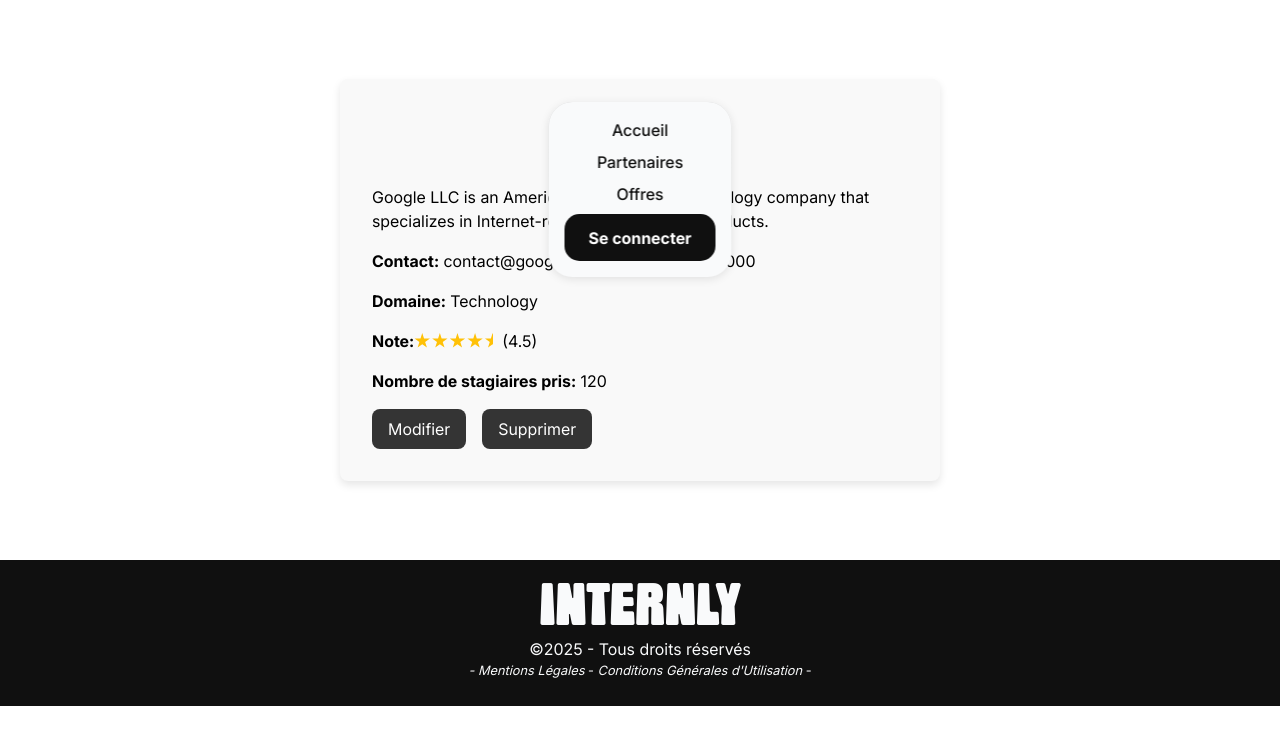
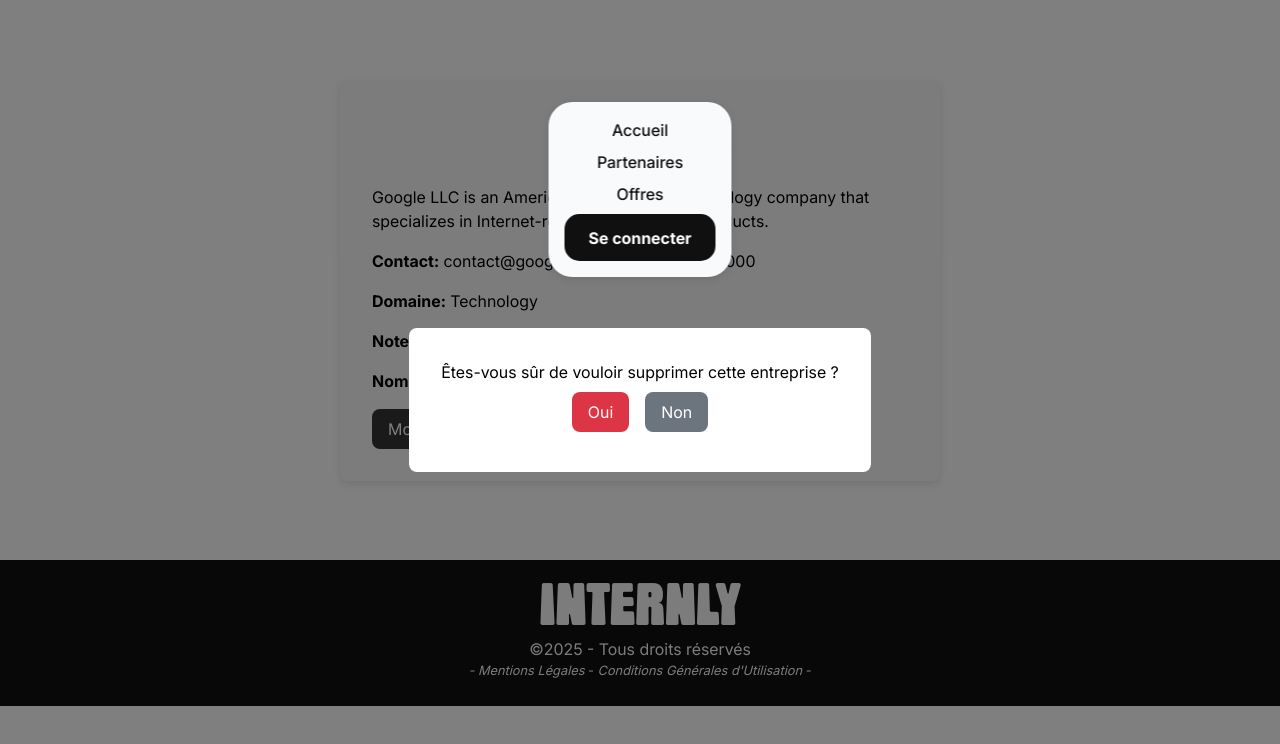
Before and after one commit to betasown/GR6-Internly_frontend, a Next.js app in the folder internly/: page /Google in a window 1280 px wide. Both pictures are taken after a click on the button "Supprimer". Shown: the top 744 px of the page. Built offline with nearby package versions, Linux system fonts and the light colour scheme.

Commit message:
feat: ajout d'une popup de confirmation pour la suppression d'une entreprise

```diff
--- a/internly/src/app/Google/page.js
+++ b/internly/src/app/Google/page.js
@@ -1,4 +1,6 @@
 "use client";
+import { useState } from 'react';
+import { useRouter } from 'next/navigation';
 
 export default function Page() {
     const company = {
@@ -12,6 +14,9 @@ export default function Page() {
         rating: 4.5,
         internsTaken: 120
     };
+
+    const [showConfirmPopup, setShowConfirmPopup] = useState(false);
+    const router = useRouter();
 
     const renderStars = (rating) => {
         const stars = [];
@@ -27,6 +32,21 @@ export default function Page() {
         return stars;
     };
 
+    const handleDeleteClick = () => {
+        setShowConfirmPopup(true);
+    };
+
+    const handleConfirmDelete = () => {
+        // Ajouter la logique de suppression ici
+        setShowConfirmPopup(false);
+        console.log('Entreprise supprimée');
+        router.push('/entreprises'); // Rediriger vers la page des entreprises
+    };
+
+    const handleCancelDelete = () => {
+        setShowConfirmPopup(false);
+    };
+
     return (
         <div className="slide-container">
             <div className="slide-company-container">
@@ -40,9 +60,19 @@ export default function Page() {
                 <p><strong>Nombre de stagiaires pris:</strong> {company.internsTaken}</p>
                 <div className="button-group">
                     <button className="edit-button">Modifier</button>
-                    <button className="delete-button">Supprimer</button>
+                    <button className="delete-button" onClick={handleDeleteClick}>Supprimer</button>
                 </div>
             </div>
+
+            {showConfirmPopup && (
+                <div className="popup">
+                    <div className="popup-content">
+                        <p>Êtes-vous sûr de vouloir supprimer cette entreprise ?</p>
+                        <button onClick={handleConfirmDelete}>Oui</button>
+                        <button onClick={handleCancelDelete}>Non</button>
+                    </div>
+                </div>
+            )}
         </div>
     );
 }
--- a/internly/src/app/globals.css
+++ b/internly/src/app/globals.css
@@ -655,6 +655,48 @@ input[type="radio"]:checked, input[type="checkbox"]:checked {
 }
 
 /*_____________________________________________________________________________________________*/
+/*                                      Popup de suppression                                   */
+/*_____________________________________________________________________________________________*/
+
+.popup {
+  position: fixed;
+  top: 0;
+  left: 0;
+  width: 100%;
+  height: 100%;
+  background-color: rgba(0, 0, 0, 0.5);
+  display: flex;
+  justify-content: center;
+  align-items: center;
+}
+
+.popup-content {
+  background-color: #fff;
+  padding: 2rem;
+  border-radius: 8px;
+  text-align: center;
+}
+
+.popup-content button {
+  padding: 0.5rem 1rem;
+  border: none;
+  border-radius: 8px;
+  cursor: pointer;
+  margin: 0.5rem;
+}
+
+.popup-content button:first-of-type {
+  background-color: #dc3545;
+  color: #fff;
+}
+
+.popup-content button:last-of-type {
+  background-color: #6c757d;
+  color: #fff;
+}
+
+
+/*_____________________________________________________________________________________________*/
 /*                                         RESPONSIVE                                          */
 /*_____________________________________________________________________________________________*/
 
```
